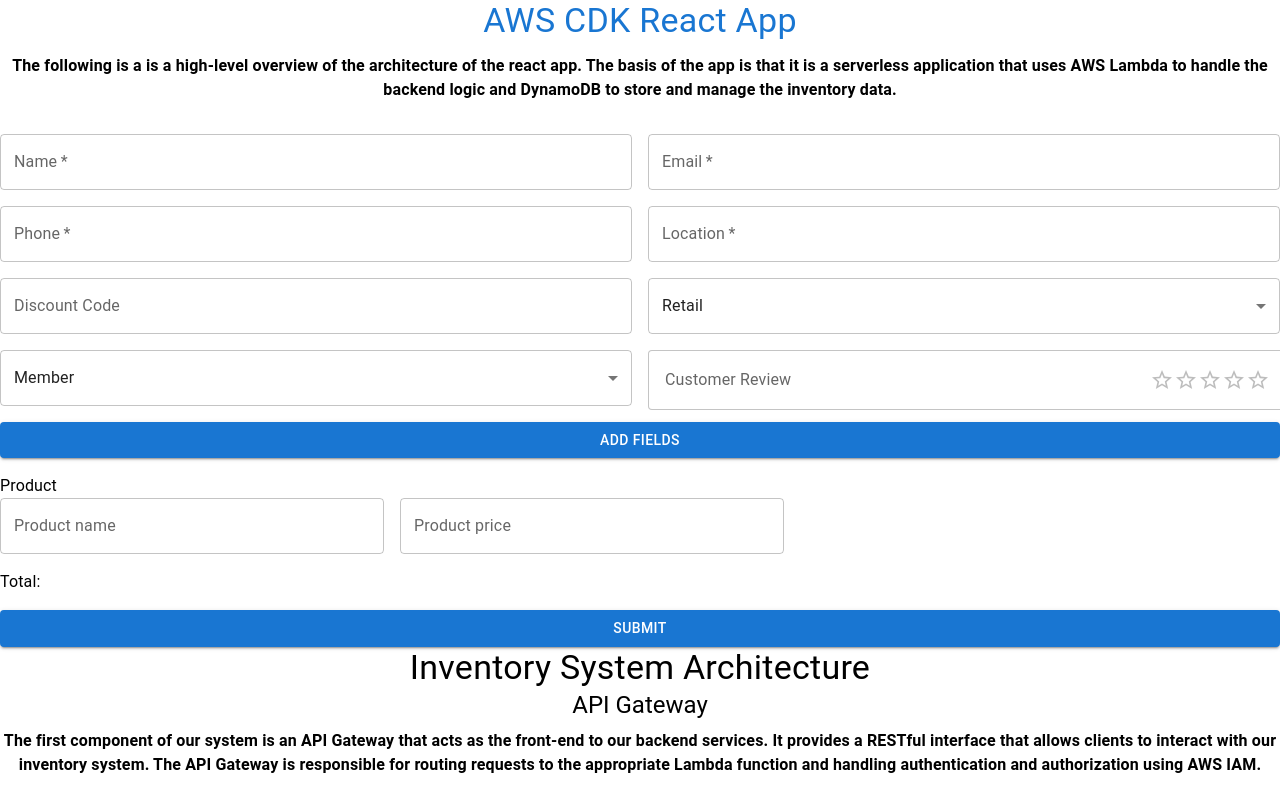
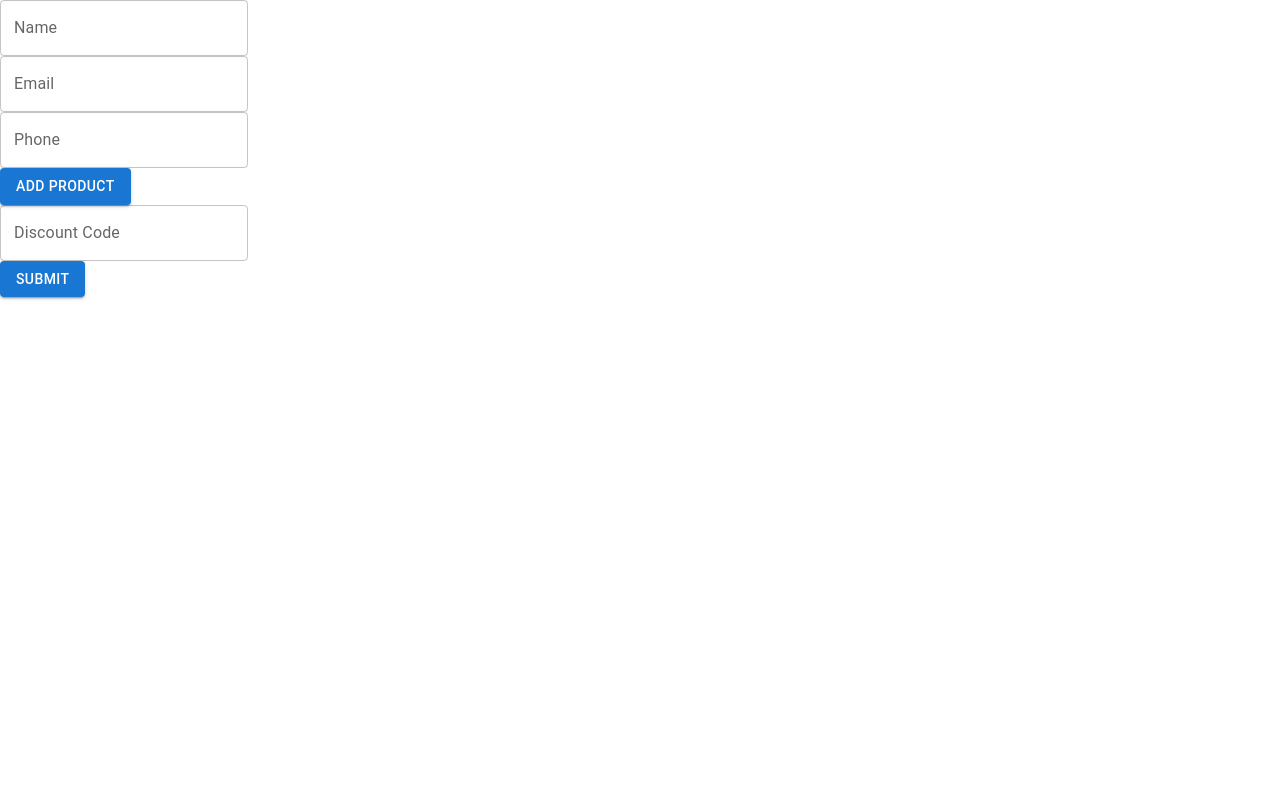
Before and after one commit to SamuelLawrence876/app-cdk-arch, a React (Create React App) app: page / in a window 1280 px wide. Shown: the top 800 px of the page. Built offline with nearby package versions, Linux system fonts and the light colour scheme.

Commit message:
different form

```diff
--- a/src/App.tsx
+++ b/src/App.tsx
@@ -1,340 +1,145 @@
 import React, { useState } from 'react';
-import {
-  Alert,
-  Box,
-  Button,
-  FormControl,
-  Grid,
-  InputLabel,
-  MenuItem,
-  Rating,
-  Select,
-  TextField,
-  Typography,
-} from '@mui/material';
-import { Transaction, Customer, MemberType } from './models/models';
-import Info from './components/info';
-interface TextFieldProps {
+import { Button, TextField } from '@mui/material';
+
+interface Product {
   id: string;
-  label: string;
+  name: string;
+  price: number;
+  productType: string;
 }
-const MyForm: React.FC = () => {
-  const [formData, setFormData] = useState<Transaction>({
+
+interface FormData {
+  name: string;
+  email: string;
+  phone: string;
+  products: Product[];
+  discount: string;
+}
+
+const App: React.FC = () => {
+  const [formData, setFormData] = useState<FormData>({
     name: '',
     email: '',
     phone: '',
-    location: '',
+    products: [],
     discount: '',
-    status: Customer.RETAIL,
-    fraud: false,
-    review: 0,
-    memberType: MemberType.MEMBER,
-    products: [
-      {
-        id: '',
-        name: '',
-        price: 0,
-        productType: '',
-      },
-    ],
   });
 
-  const [alert, setAlert] = useState(false);
-
-  const handleChange = (event: any) => {
-    const { name, value } = event.target;
-    setFormData({ ...formData, [name]: value });
+  const handleSubmit = async (event: React.FormEvent<HTMLFormElement>) => {
+    event.preventDefault();
+    const url = process.env.REACT_APP_API_GATEWAY_URL;
+    try {
+      const response = await fetch(url + 'events', {
+        mode: 'no-cors',
+        method: 'POST',
+        headers: { 'Content-Type': 'application/json' },
+        body: JSON.stringify(formData),
+      });
+      const data = await response.json();
+      console.log(data);
+    } catch (error) {
+      console.error(error);
+    }
   };
 
-  const [textFields, setTextFields] = useState<TextFieldProps[]>([
-    { id: 'Shoes', label: 'Price' },
-  ]);
+  const handleInputChange = (
+    event: React.ChangeEvent<HTMLInputElement | HTMLTextAreaElement>,
+    key: keyof FormData,
+  ) => {
+    setFormData({ ...formData, [key]: event.target.value });
+  };
 
-  const handleAddFields = () => {
-    setTextFields([
-      ...textFields,
-      {
-        id: `Shoes`,
-        label: `Price`,
-      },
-    ]);
+  const handleProductChange = (
+    event: React.ChangeEvent<HTMLInputElement | HTMLTextAreaElement>,
+    key: keyof Product,
+    index: number,
+  ) => {
+    const products = [...formData.products];
+    // @ts-ignore
+    products[index][key] = event.target.value;
+    setFormData({ ...formData, products });
   };
-  // const inputs = [];
-  // for (let i = 0; i < inputCount; i++) {
-  //   inputs.push(
-  //     <div key={i}>
-  //       <Typography
-  //         sx={{
-  //           marginTop: '1rem',
-  //           marginBottom: '0.5rem',
-  //           fontWeight: 'bold',
-  //           fontSize: '1.2rem',
-  //           color: '#3f51b5',
-  //         }}
-  //       >
-  //         Item {i + 1}
-  //       </Typography>
-  //       <FormControl variant="outlined">
-  //         <InputLabel id={`dropdown-label-${i}`}>Shoe</InputLabel>
-  //         <Select
-  //           value={formData.products[i]?.name}
-  //           onChange={handleChange}
-  //           labelId={`dropdown-label-${i}`}
-  //           label="Option 1"
-  //           style={{ minWidth: '150px' }}
-  //           MenuProps={{
-  //             PaperProps: {
-  //               style: {
-  //                 maxHeight: '200px',
-  //                 width: '250px',
-  //               },
-  //             },
-  //           }}
-  //         >
-  //           <MenuItem value={1}>Chukka</MenuItem>
-  //           <MenuItem value={2}>Air Forces</MenuItem>
-  //           <MenuItem value={3}>Air Max</MenuItem>
-  //           <MenuItem value={4}>Air Jordan</MenuItem>
-  //           <MenuItem value={5}>Duckbill</MenuItem>
-  //         </Select>
-  //       </FormControl>
-  //       <FormControl variant="outlined" style={{ marginRight: '1rem' }}>
-  //         <TextField
-  //           required
-  //           fullWidth
-  //           label="size"
-  //           name="price"
-  //           type="number"
-  //           value={formData.products[i]?.price}
-  //           onChange={handleChange}
-  //         />
-  //       </FormControl>
-  //     </div>,
-  //   );
-  // }
 
-  const handleSubmit = async (event: any) => {
-    const url = process.env.REACT_APP_API_GATEWAY_URL;
+  const handleAddProduct = () => {
+    const products = [...formData.products];
+    products.push({ id: '', name: '', price: 0, productType: '' });
+    setFormData({ ...formData, products });
+  };
 
-    event.preventDefault();
-
-    await fetch(url + 'events', {
-      method: 'POST',
-      mode: 'no-cors',
-      headers: {
-        'Content-Type': 'application/json',
-      },
-      body: JSON.stringify(formData),
-    });
-
-    setAlert(true);
-    setFormData({
-      name: '',
-      email: '',
-      phone: '',
-      location: '',
-
-      status: Customer.RETAIL,
-      fraud: false,
-      review: 0,
-      memberType: MemberType.MEMBER,
-      products: [],
-      discount: '',
-    });
+  const handleRemoveProduct = (index: number) => {
+    const products = [...formData.products];
+    products.splice(index, 1);
+    setFormData({ ...formData, products });
   };
 
   return (
     <form onSubmit={handleSubmit}>
-      {alert && (
-        <Alert
-          severity="success"
-          onClose={() => {
-            setAlert(false);
-          }}
-        >
-          Product submission successful!
-        </Alert>
-      )}
-      <Typography align="center" variant="h4" color="primary" gutterBottom>
-        AWS CDK React App
-      </Typography>
-      <Typography
-        align="center"
-        variant="body1"
-        gutterBottom
-        style={{ fontWeight: 'bold', marginBottom: '2rem' }}
-      >
-        The following is a is a high-level overview of the architecture of the
-        react app. The basis of the app is that it is a serverless application
-        that uses AWS Lambda to handle the backend logic and DynamoDB to store
-        and manage the inventory data.
-      </Typography>
-      <Grid container spacing={2}>
-        <Grid item xs={12} sm={6}>
+      <TextField
+        label="Name"
+        value={formData.name}
+        onChange={(event) => handleInputChange(event, 'name')}
+      />
+      <br />
+      <TextField
+        label="Email"
+        value={formData.email}
+        onChange={(event) => handleInputChange(event, 'email')}
+      />
+      <br />
+      <TextField
+        label="Phone"
+        value={formData.phone}
+        onChange={(event) => handleInputChange(event, 'phone')}
+      />
+      <br />
+      {formData.products.map((product, index) => (
+        <div key={index}>
           <TextField
-            required
-            fullWidth
-            label="Name"
-            name="name"
-            value={formData.name}
-            onChange={handleChange}
+            label="Product ID"
+            value={product.id}
+            onChange={(event) => handleProductChange(event, 'id', index)}
           />
-        </Grid>
-        <Grid item xs={12} sm={6}>
           <TextField
-            required
-            fullWidth
-            label="Email"
-            name="email"
-            type="email"
-            value={formData.email}
-            onChange={handleChange}
+            label="Product Name"
+            value={product.name}
+            onChange={(event) => handleProductChange(event, 'name', index)}
           />
-        </Grid>
-        <Grid item xs={12} sm={6}>
           <TextField
-            required
-            fullWidth
-            label="Phone"
-            name="phone"
-            type="tel"
-            value={formData.phone}
-            onChange={handleChange}
+            label="Product Price"
+            type="number"
+            value={product.price}
+            onChange={(event) => handleProductChange(event, 'price', index)}
           />
-        </Grid>
-        <Grid item xs={12} sm={6}>
           <TextField
-            required
-            fullWidth
-            label="Location"
-            name="location"
-            value={formData.location}
-            onChange={handleChange}
+            label="Product Type"
+            value={product.productType}
+            onChange={(event) =>
+              handleProductChange(event, 'productType', index)
+            }
           />
-        </Grid>
-        <Grid item xs={12} sm={6}>
-          <TextField
-            fullWidth
-            label="Discount Code"
-            name="discount"
-            type="text"
-            value={formData.discount}
-            onChange={handleChange}
-          />
-        </Grid>
-
-        <Grid item xs={12} sm={6}>
-          <FormControl fullWidth>
-            <Select
-              labelId="status"
-              name="status"
-              value={formData.status}
-              onChange={handleChange}
-            >
-              <MenuItem value={Customer.RETAIL}>Retail</MenuItem>
-              <MenuItem value={Customer.WHOLESALE}>Wholesale</MenuItem>
-            </Select>
-          </FormControl>
-        </Grid>
-        <Grid item xs={12} sm={6}>
-          <FormControl fullWidth>
-            <Select
-              labelId="memberType"
-              name="memberType"
-              value={formData.memberType}
-              onChange={handleChange}
-            >
-              <MenuItem value={MemberType.MEMBER}>Member</MenuItem>
-              <MenuItem value={MemberType.NON_MEMBER}>Non-Member</MenuItem>
-            </Select>
-          </FormControl>
-        </Grid>
-        <Grid item xs={12} sm={6}>
-          <Box
-            sx={{
-              display: 'flex',
-              alignItems: 'center',
-              width: '96%',
-              height: '75%',
-              borderRadius: 1,
-              border: '1px solid rgba(0, 0, 0, 0.23)',
-              padding: '8px 16px',
-              backgroundColor: 'white',
-              '&:hover': {
-                backgroundColor: 'rgba(0, 0, 0, 0.04)',
-              },
-              '&:focus-within': {
-                backgroundColor: 'rgba(0, 0, 0, 0.08)',
-                borderColor: '#80bdff',
-                boxShadow: '0 0 0 0.2rem rgba(0, 123, 255, 0.5)',
-              },
-            }}
+          <Button
+            variant="contained"
+            onClick={() => handleRemoveProduct(index)}
           >
-            <InputLabel id="memberType" sx={{ width: '80%' }}>
-              Customer Review
-            </InputLabel>
-
-            <Rating
-              name="review"
-              value={formData.review}
-              onChange={handleChange}
-            />
-          </Box>
-        </Grid>
-
-        <Grid item xs={12} sm={12}>
-          <Button
-            fullWidth
-            variant="contained"
-            onClick={handleAddFields}
-            sx={{
-              marginBottom: '1rem',
-            }}
-          >
-            Add Fields
+            Remove
           </Button>
-          <Typography>Product</Typography>
-          {/* todo Posts to products */}
-          {textFields.map((field) => (
-            <div>
-              <TextField
-                sx={{
-                  width: '30%',
-                  marginBottom: '1rem',
-                }}
-                onChange={handleChange}
-                key={field.id}
-                id={field.id}
-                label="Product name"
-                name="Product name"
-              />
-              <TextField
-                sx={{
-                  width: '30%',
-                  marginBottom: '1rem',
-                  marginLeft: '1rem',
-                }}
-                onChange={handleChange}
-                key={field.id}
-                id={field.id}
-                label="Product price"
-                type="number"
-                name="Product price"
-              />
-              {/* <Typography>price</Typography> */}
-            </div>
-          ))}
-          <Typography>Total:</Typography>
-        </Grid>
-        <Grid item xs={12}>
-          <Button variant="contained" color="primary" type="submit" fullWidth>
-            Submit
-          </Button>
-        </Grid>
-      </Grid>
-      <Info />
+        </div>
+      ))}
+      <Button variant="contained" onClick={handleAddProduct}>
+        Add Product
+      </Button>
+      <br />
+      <TextField
+        label="Discount Code"
+        value={formData.discount}
+        onChange={(event) => handleInputChange(event, 'discount')}
+      />
+      <br />
+      <Button variant="contained" type="submit">
+        Submit
+      </Button>
     </form>
   );
 };
 
-export default MyForm;
+export default App;
--- a/src/index.tsx
+++ b/src/index.tsx
@@ -1,8 +1,8 @@
 import React from 'react';
 import ReactDOM from 'react-dom/client';
 import './index.css';
+// import Form from './Form';
 import App from './App';
-
 const root = ReactDOM.createRoot(
   document.getElementById('root') as HTMLElement,
 );
```
